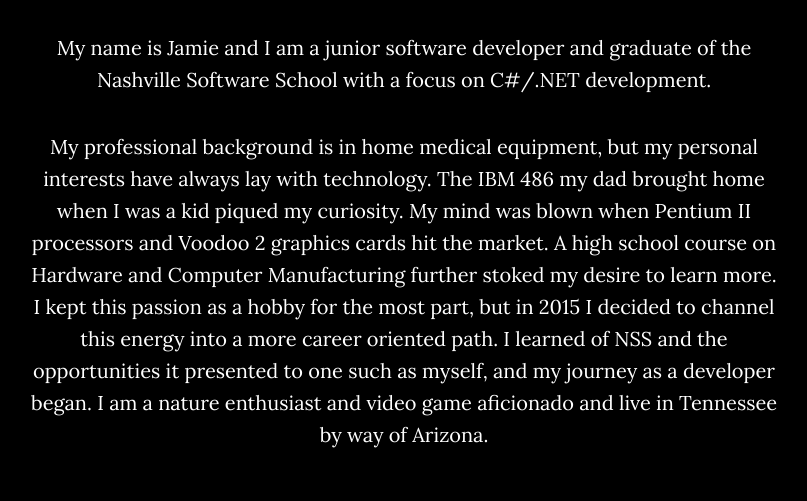
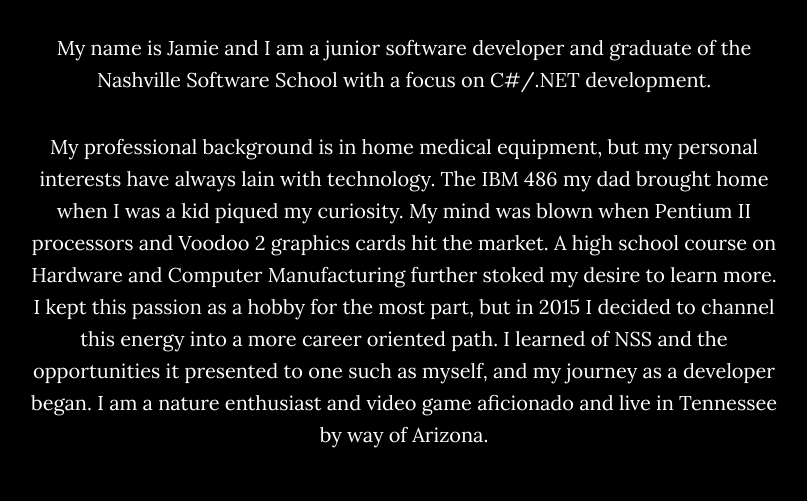
Before and after one commit to JamsDuke/jamsduke.github.io, a website: page index.html in a window 1280 px wide. Shown: the part 1086-1587 px from the top of the page, 236-1043 px from the left. Drawn offline with nearby package versions, Linux system fonts and the light colour scheme.

Commit message:
further grammar corrections

```diff
--- a/index.html
+++ b/index.html
@@ -90,7 +90,7 @@
             <div class="col-lg-8 col-lg-offset-2">
                 <h2>About Me</h2>
                 <p>My name is Jamie and I am a junior software developer and graduate of the Nashville Software School with a focus on C#/.NET development.</p>
-                <p>My professional background is in home medical equipment, but my personal interests have always lay with technology. The IBM 486 my dad brought home when I was a kid piqued my curiosity. My mind was blown when Pentium II processors and Voodoo 2 graphics cards hit the market. A high school course on Hardware and Computer Manufacturing further stoked my desire to learn more. I kept this passion as a hobby for the most part, but in 2015 I decided to channel this energy into a more career oriented path. I learned of NSS and the opportunities it presented to one such as myself, and my journey as a developer began. I am a nature enthusiast and video game aficionado and live in Tennessee by way of Arizona.</p>
+                <p>My professional background is in home medical equipment, but my personal interests have always lain with technology. The IBM 486 my dad brought home when I was a kid piqued my curiosity. My mind was blown when Pentium II processors and Voodoo 2 graphics cards hit the market. A high school course on Hardware and Computer Manufacturing further stoked my desire to learn more. I kept this passion as a hobby for the most part, but in 2015 I decided to channel this energy into a more career oriented path. I learned of NSS and the opportunities it presented to one such as myself, and my journey as a developer began. I am a nature enthusiast and video game aficionado and live in Tennessee by way of Arizona.</p>
             </div>
         </div>
     </section>
```
